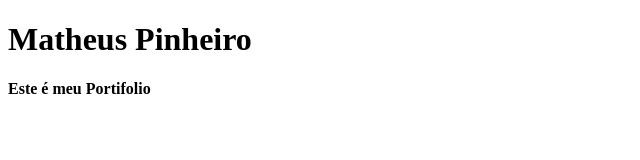
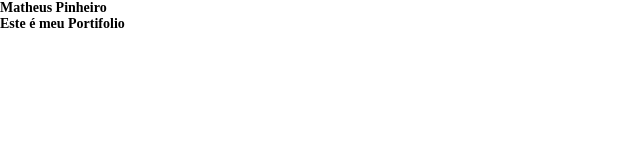
Before and after one commit to Matheeus33/gitflowtop, a plain HTML site: page index.html in a window 1280 px wide. Shown: the whole page, without its empty margins (0-640 px from the left). Drawn offline with Linux system fonts and the light colour scheme.

Commit message:
feat: creating styles.css

```diff
--- /dev/null
+++ b/assets/styles.css
@@ -0,0 +1,6 @@
+*{
+    padding: 0;
+    margin: 0;
+    box-sizing: border-box;
+    font-size: 14px;
+}
--- a/index.html
+++ b/index.html
@@ -4,6 +4,7 @@
     <meta charset="UTF-8">
     <meta name="viewport" content="width=device-width, initial-scale=1.0">
     <title>Portifolio Top</title>
+    <link rel="stylesheet" href="assets/styles.css" type="text/css">
 </head>
 <body>
     <h1>Matheus Pinheiro</h1>
```
